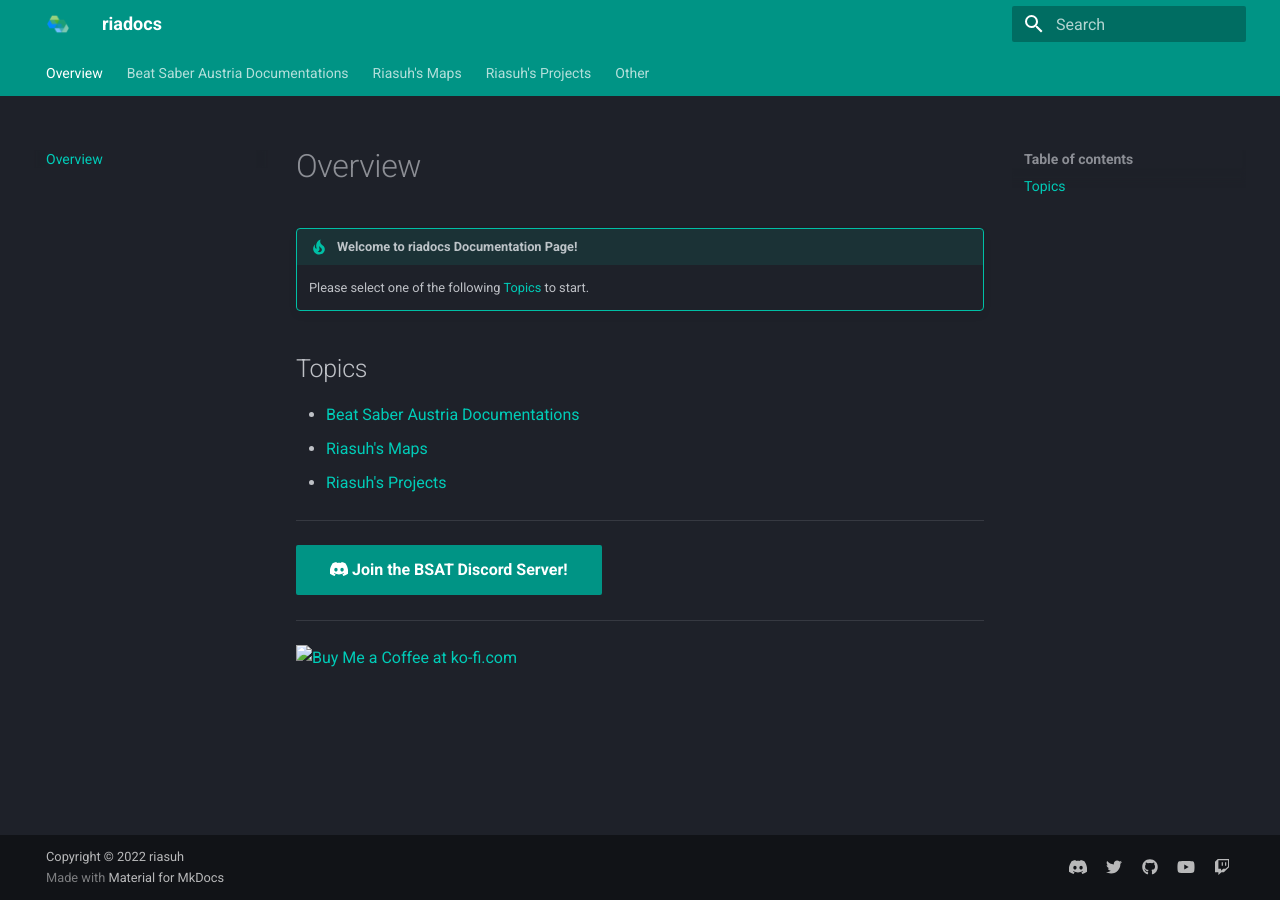
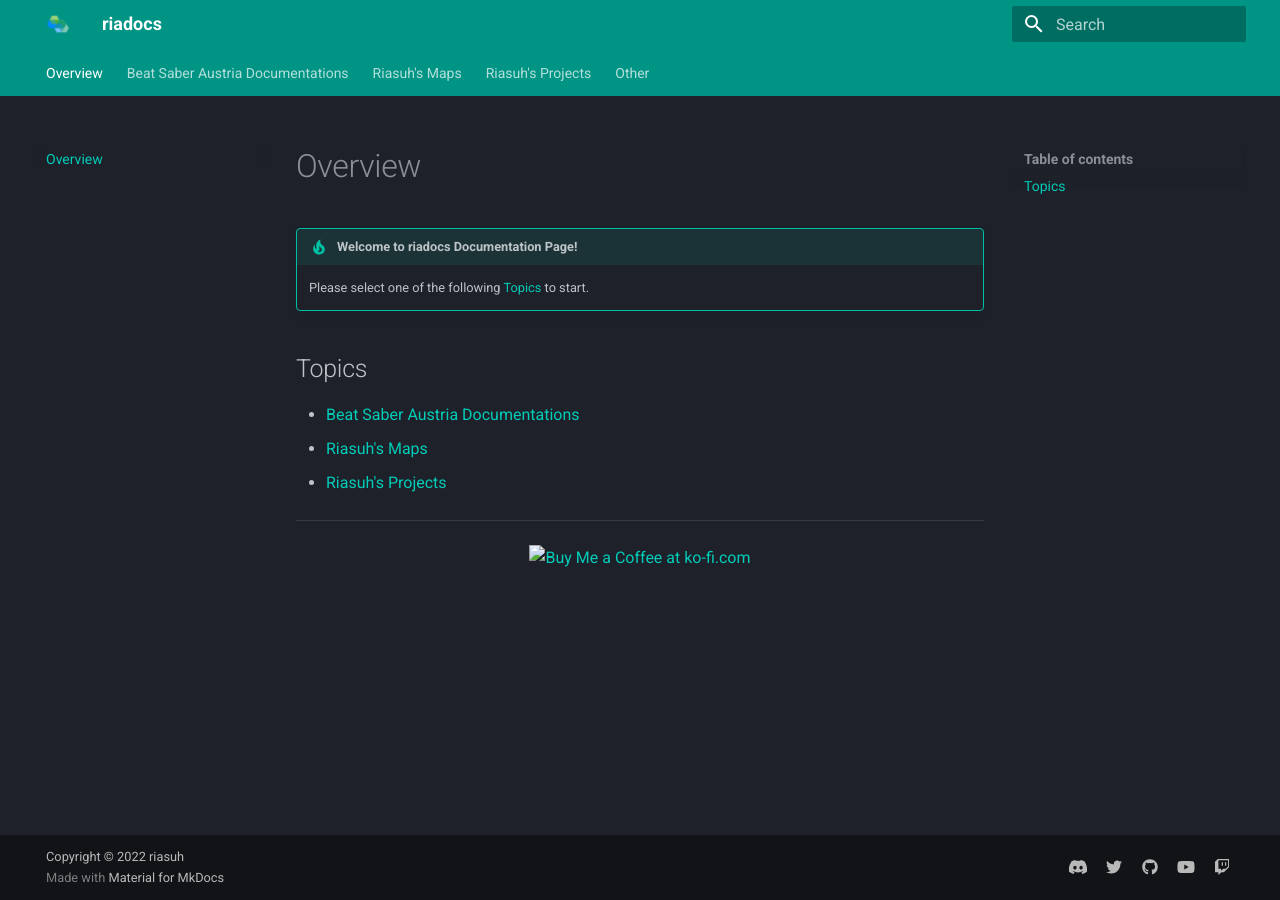
Before and after one commit to riasuh/main, an MkDocs documentation site: the page built from docs/index.md, in a window 1280 px wide. Built offline with MkDocs 1.6.1 and Material for MkDocs 9.7.7, drawn with Linux system fonts in a browser that asks for light colours.

Commit message:
align to center fix

```diff
--- a/docs/index.md
+++ b/docs/index.md
@@ -15,9 +15,6 @@
 
 ---
 
-[:fontawesome-brands-discord: Join the BSAT Discord Server!](https://discord.gg/TvRkNY2){ .md-button .md-button--primary }
-
----
-
-
-<a href='https://ko-fi.com/N4N0EP4EF' target='_blank'><img height='36' style='border:0px;height:36px;text-align:center;' src='https://storage.ko-fi.com/cdn/brandasset/kofi_button_red.png' border='0' alt='Buy Me a Coffee at ko-fi.com'/></a>
+<div style="text-align:center">
+<a href='https://ko-fi.com/N4N0EP4EF' target='_blank'><img height='36' style='border:0px;height:36px;' src='https://storage.ko-fi.com/cdn/brandasset/kofi_button_red.png' border='0' alt='Buy Me a Coffee at ko-fi.com'/></a>
+</div>
```
Also changed, not shown: docs/bsat_docs.md (+2 -0 lines).
